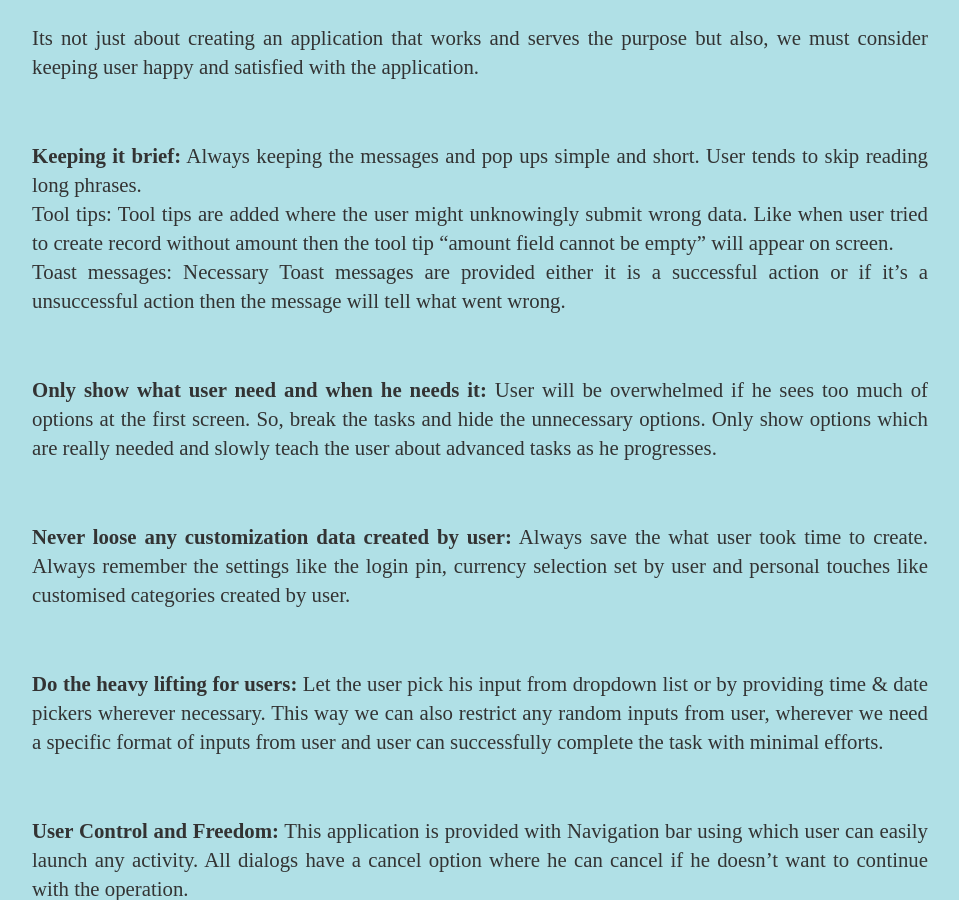
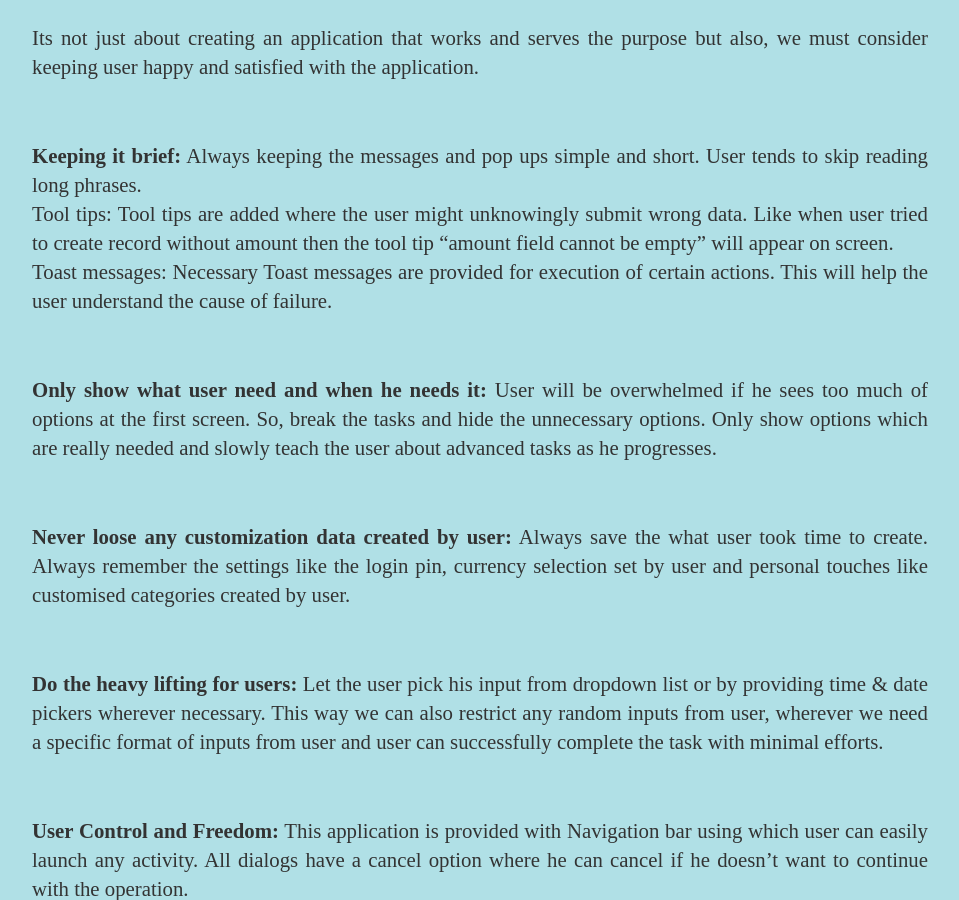
Before and after one commit to kartikprabhu20/YourEuro, a Jekyll site: the page built from docs/_posts/2019-06-04-AdvancedPrototye.md, in a window 1280 px wide and 900 px high, scrolled down 8021 px. Shown: the whole window, without its empty margins (160-1119 px from the left). Built offline with Jekyll 4.4.1, drawn with Linux system fonts in a browser that asks for light colours; a file with an impossible date is left out.

Commit message:
Update 2019-06-04-AdvancedPrototye.md

```diff
--- a/docs/_posts/2019-06-04-AdvancedPrototye.md
+++ b/docs/_posts/2019-06-04-AdvancedPrototye.md
@@ -108,7 +108,7 @@
 <br>
 <p><b>Keeping it brief:</b> Always keeping the messages and pop ups simple and short. User tends to skip reading long phrases.<br>
 Tool tips: Tool tips are added where the user might unknowingly submit wrong data. Like when user tried to create record without amount then the tool tip “amount field cannot be empty” will appear on screen.<br>
-Toast messages: Necessary Toast messages are provided either it is a successful action or if it’s a unsuccessful action then the message will tell what went wrong.</p>
+Toast messages: Necessary Toast messages are provided for execution of certain actions. This will help the user understand the cause of failure.</p>
 <br>
 <p><b>Only show what user need and when he needs it:</b> User will be overwhelmed if he sees too much of options at the first screen. So, break the tasks and hide the unnecessary options. Only show options which are really needed and slowly teach the user about advanced tasks as he progresses.</p>
 <br>
```
